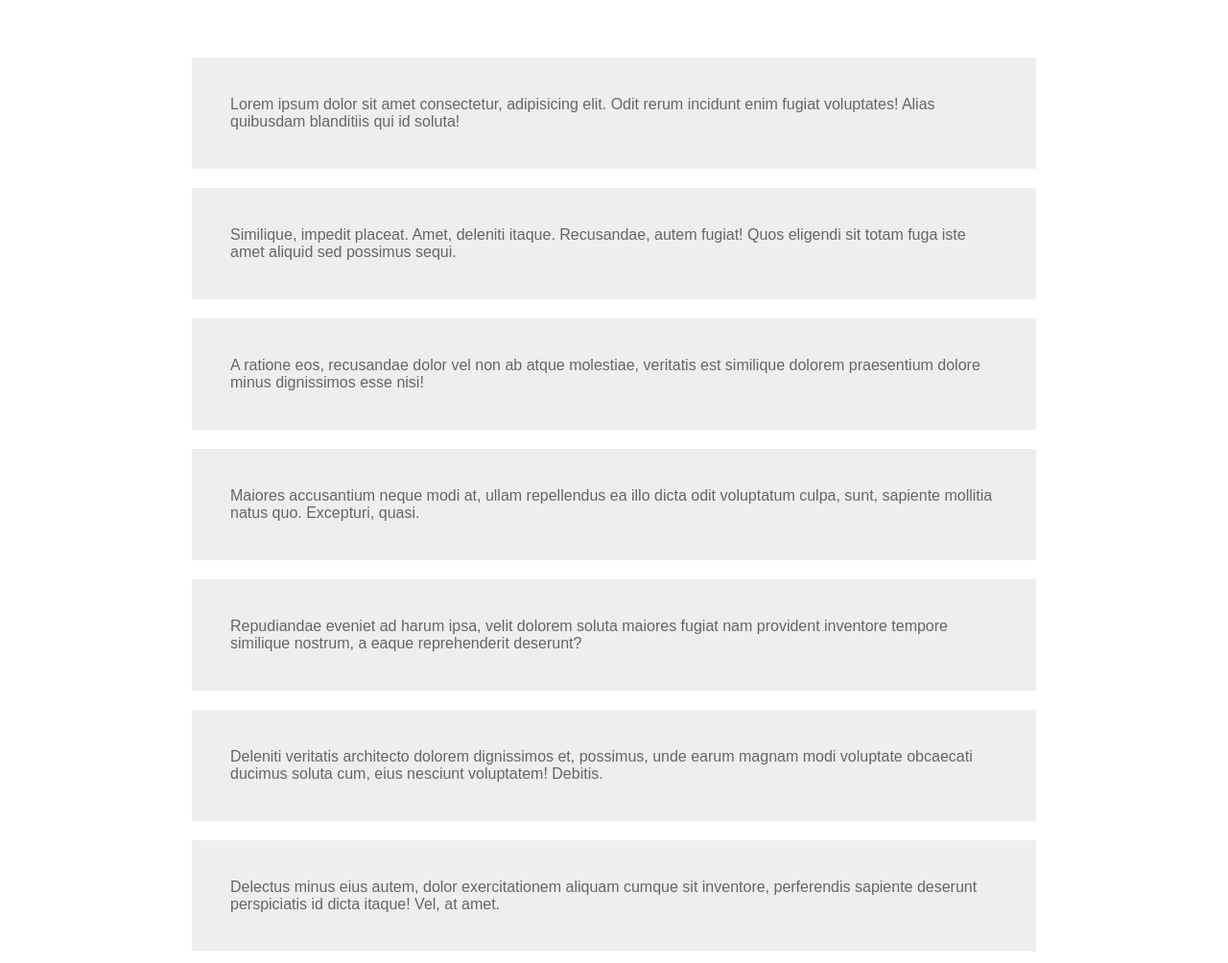
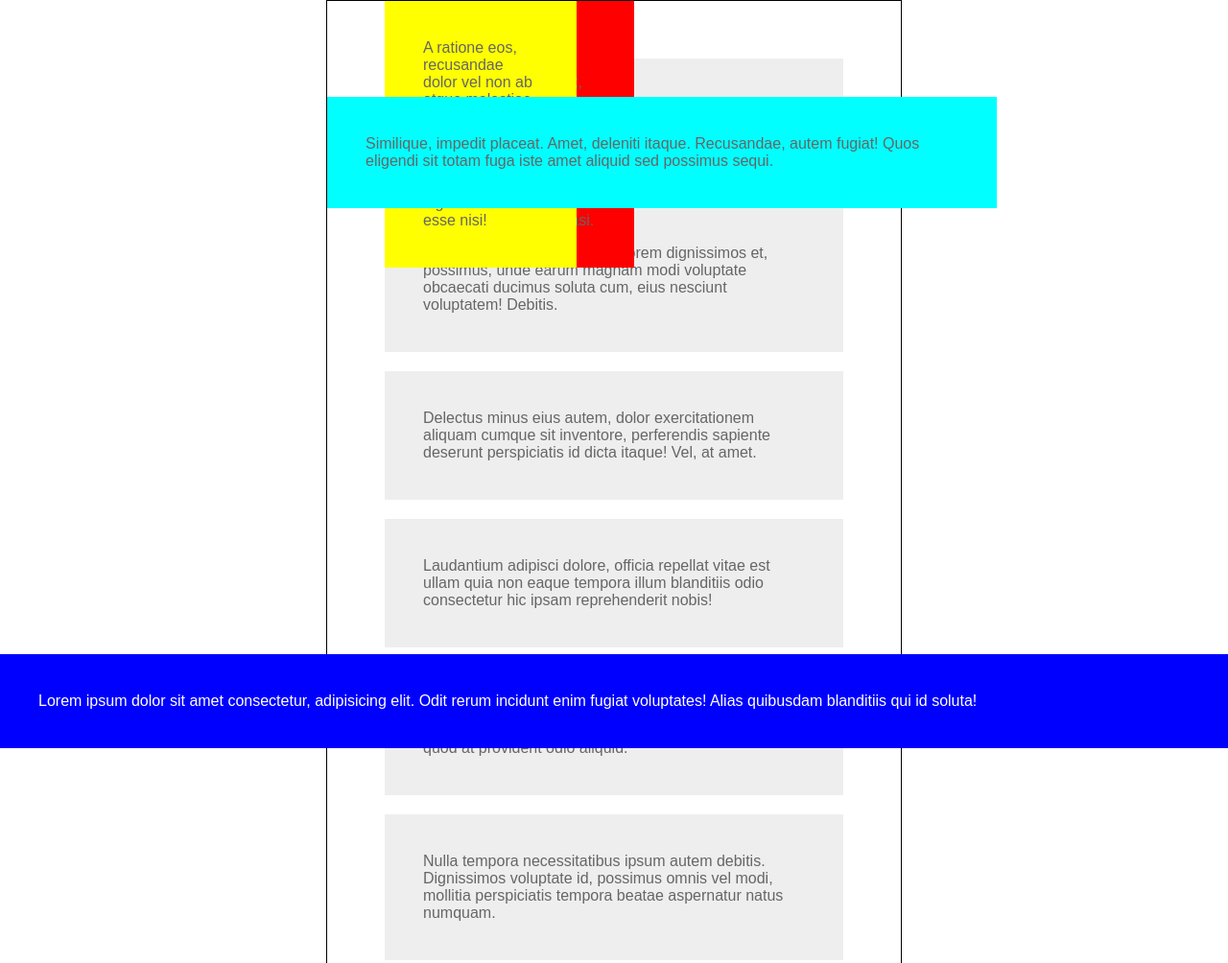
Before and after one commit to ernestomontellano-ucb/posiciones, a plain HTML site: page index.html in a window 1280 px wide. Shown: the top 1004 px of the page at 96% size. Drawn offline with Linux system fonts and the light colour scheme.

Commit message:
Posiciones explicadas

```diff
--- a/css/estilos.css
+++ b/css/estilos.css
@@ -13,12 +13,46 @@ body{
 /**/
 
 .container{
-    width: 1000px;
+    width: 600px;
     margin: 0 auto;
    padding:60px;
+   border: 1px solid #000;
+    position: relative;
 }
 .container div{
     padding:40px;
     background: #eee;
     margin-bottom: 20px;
 }
+
+.container div:nth-child(1){
+    position:fixed;
+    background: blue;
+    color:white;
+    bottom:0;
+    left:0;
+    z-index: 1100;
+    width: 100%;;
+}
+.container div:nth-child(2){
+   position:absolute;
+   z-index:9999;
+   right:-100px;
+   top:100px;
+   background: cyan;
+}
+.container div:nth-child(3){
+   position:absolute;
+   left:60px;
+   top:0;
+   width:200px;
+   background: yellow;
+   z-index: 1000;
+}
+.container div:nth-child(4){
+   position:absolute;
+   left:120px;
+   top:0;
+   width:200px;
+   background: red;
+}
```
